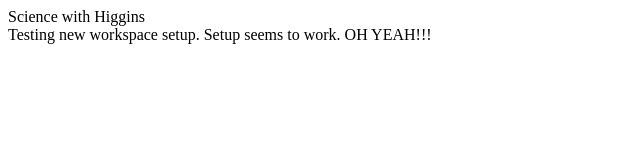
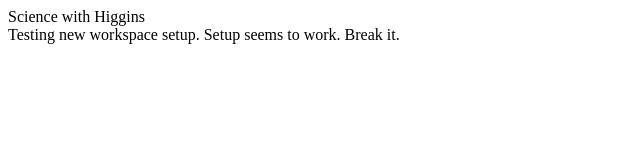
Before and after one commit to dbradley771/Science-with-Higgins, a plain HTML site: page index.html in a window 1280 px wide. Shown: the full height of the page, 0-640 px from the left. Drawn offline with Linux system fonts and the light colour scheme.

Commit message:
Test (O)

```diff
--- a/index.html
+++ b/index.html
@@ -12,6 +12,6 @@
 
 Testing new workspace setup.
 Setup seems to work.
-OH YEAH!!!
+Break it.
 </body>
 </html>
```
